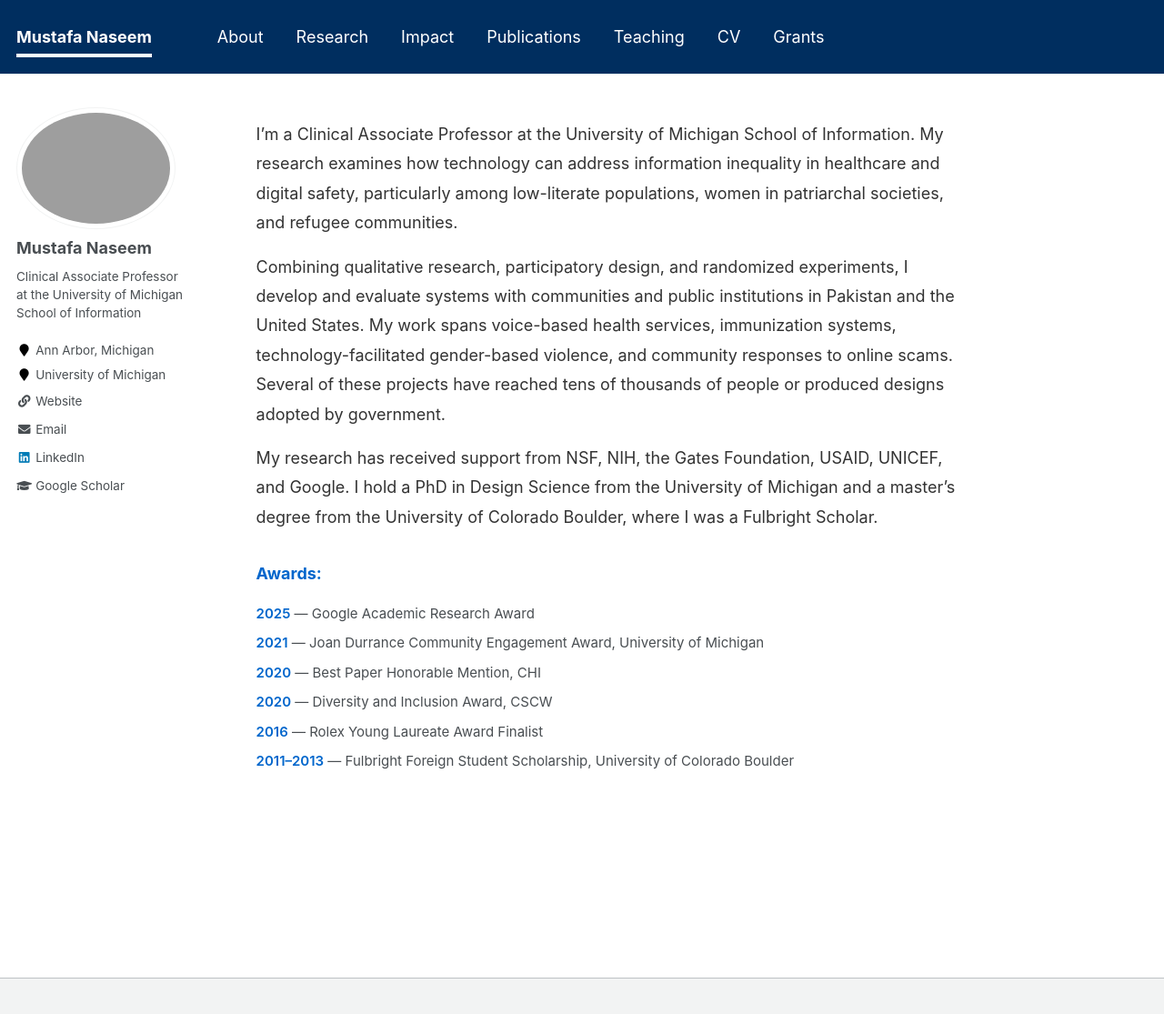
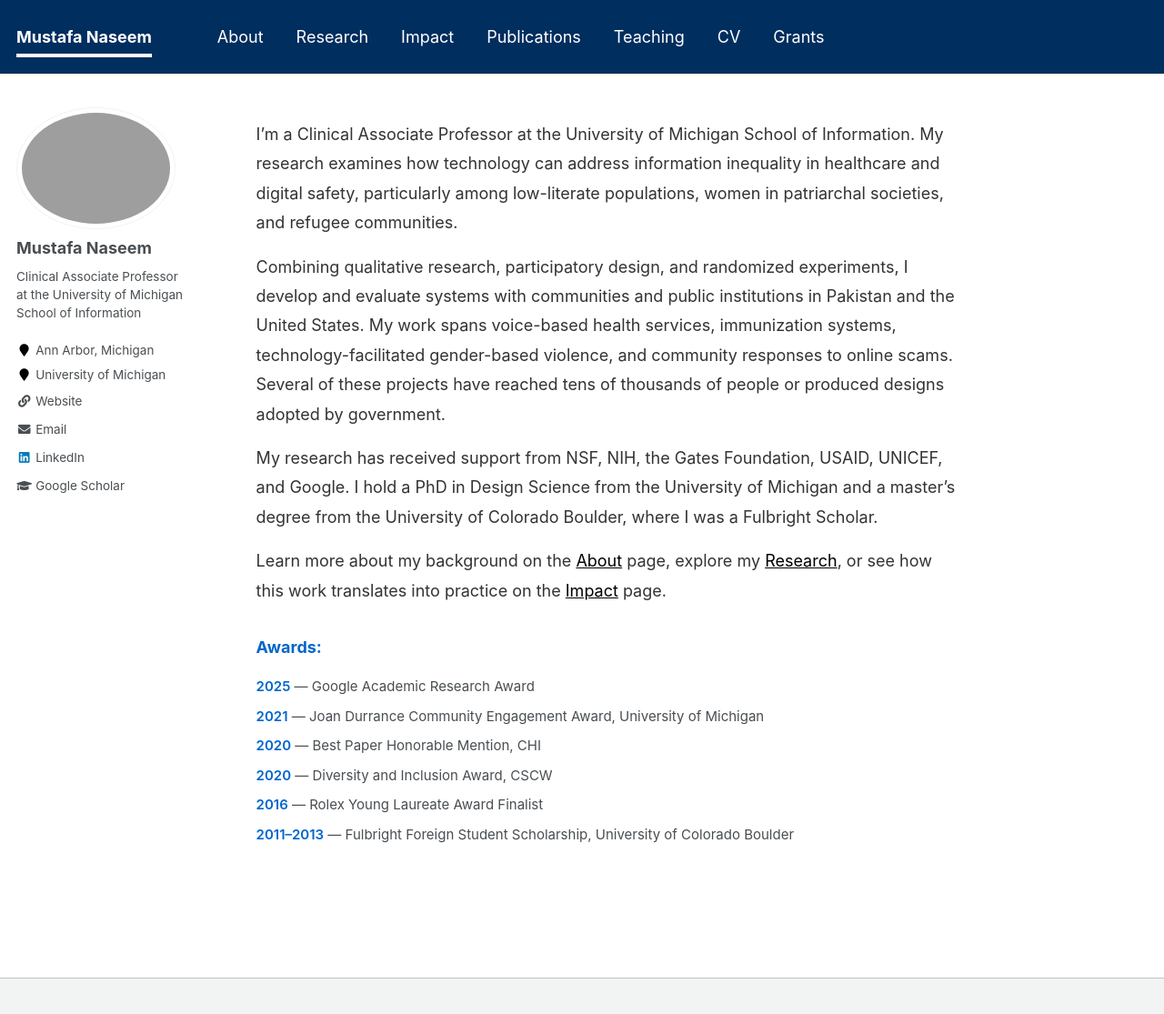
Before and after one commit to mustafanaseem/mustafanaseem.github.io, a Jekyll site: the page built from _pages/about.md, in a window 1280 px wide and 1148 px high. Shown: the top 1115 px of the window at 91% size. Built offline with Jekyll 4.4.1, drawn with Linux system fonts in a browser that asks for light colours.

Commit message:
Homepage: add signpost sentence linking About, Research, and Impact
Add a new paragraph immediately after the bio that invites readers
to the three main sections of the site: About, Research, and
Impact. Each is an inline link that opens in the same tab and uses
the theme's default link styling. Standard paragraph spacing from
the existing .about-section rule separates it from the bio.

Co-Authored-By: Claude Opus 4.7 (1M context) <noreply@anthropic.com>
Claude-Session: https://claude.ai/code/session_0168BZUqyL6hayqYWQHvfBBj

```diff
--- a/_pages/about.md
+++ b/_pages/about.md
@@ -34,6 +34,8 @@ author_profile: true
 <p>Combining qualitative research, participatory design, and randomized experiments, I develop and evaluate systems with communities and public institutions in Pakistan and the United States. My work spans voice-based health services, immunization systems, technology-facilitated gender-based violence, and community responses to online scams. Several of these projects have reached tens of thousands of people or produced designs adopted by government.</p>
 
 <p>My research has received support from NSF, NIH, the Gates Foundation, USAID, UNICEF, and Google. I hold a PhD in Design Science from the University of Michigan and a master’s degree from the University of Colorado Boulder, where I was a Fulbright Scholar.</p>
+
+<p>Learn more about my background on the <a href="{{ base_path }}/about/">About</a> page, explore my <a href="{{ base_path }}/research/">Research</a>, or see how this work translates into practice on the <a href="{{ base_path }}/impact/">Impact</a> page.</p>
 </div>
 
 <div class="about-section">
```
